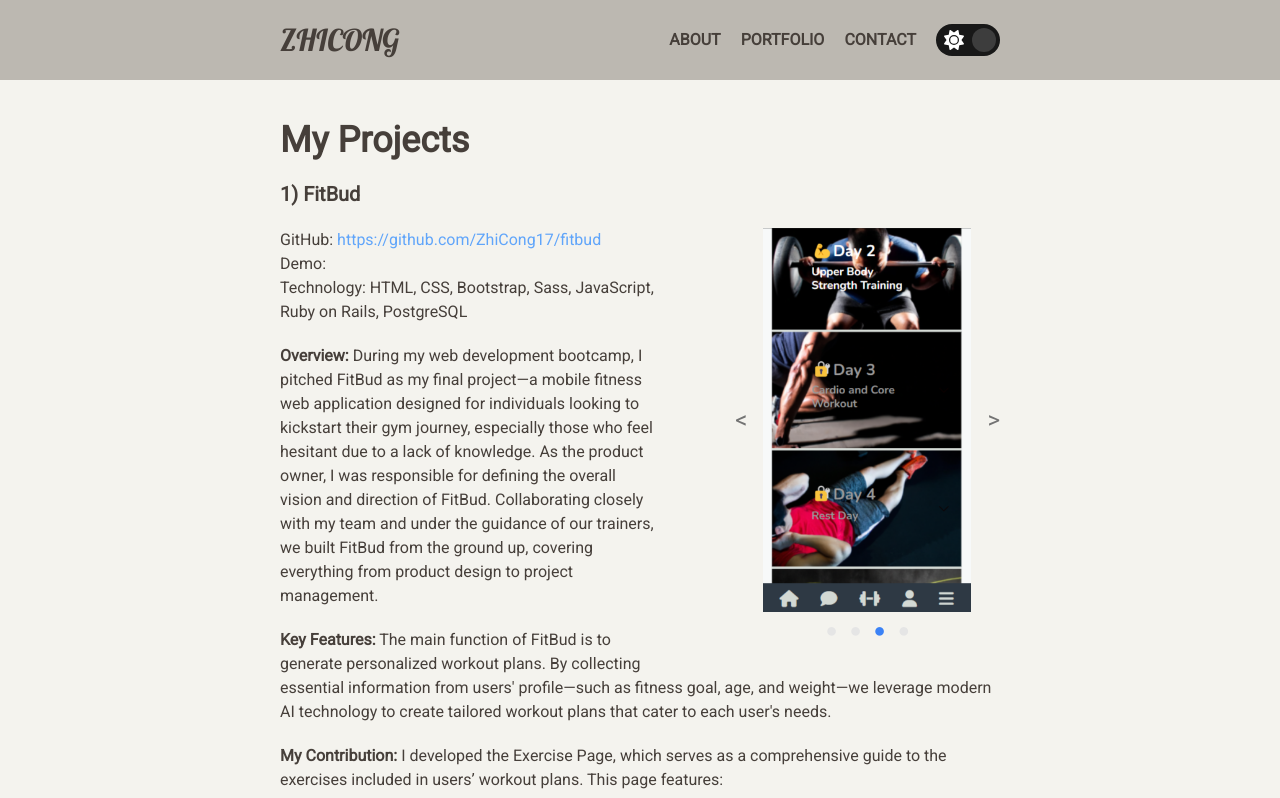
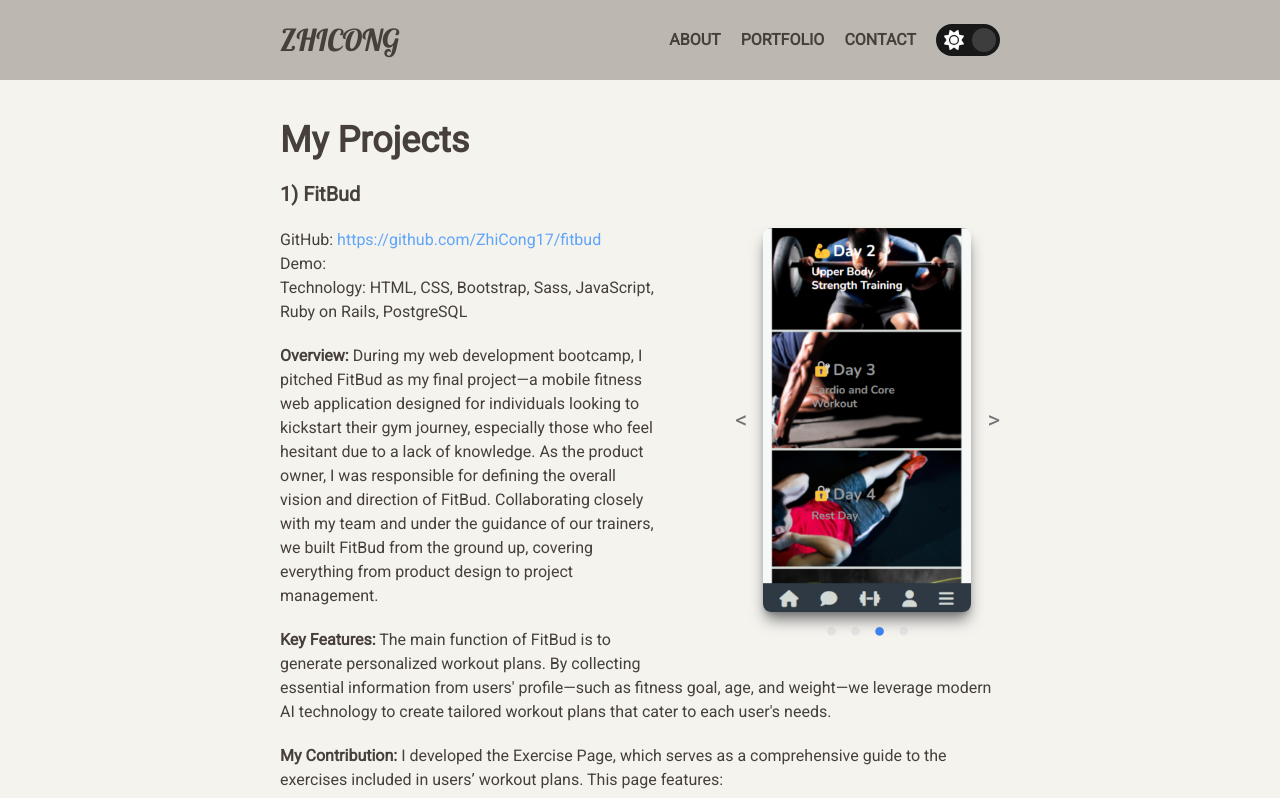
Before and after one commit to ZhiCong17/nextjs-portfolio, a Next.js app: page /portfolio in a window 1280 px wide. Shown: the top 798 px of the page. Built offline with nearby package versions, Linux system fonts and the light colour scheme.

Commit message:
add shadow and radius to image in carousel component

```diff
--- a/src/app/components/carousel.jsx
+++ b/src/app/components/carousel.jsx
@@ -36,7 +36,7 @@ export default function Carousel({ images }) {
         >
           &lt;
         </button>
-        <div className="w-44 h-80 md:w-52 md:h-96 relative mx-4">
+        <div className="w-44 h-80 md:w-52 md:h-96 relative mx-4 rounded-lg overflow-hidden shadow-lg shadow-neutral-500">
           <Image
             src={image.src}
             alt={image.alt}
```
